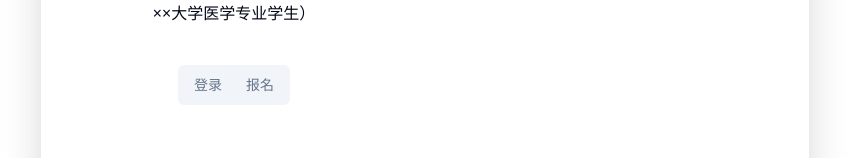
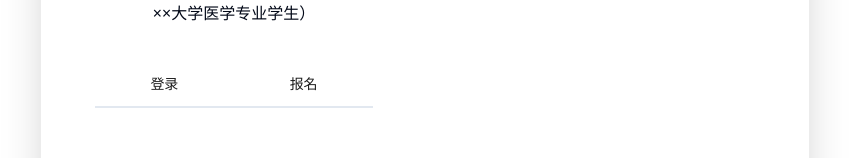
Before and after one commit to ss2d22/LiAiMedChat, a React (Vite) app in the folder limedaichatFrontend/: page /authentication in a window 1280 px wide. Shown: the part 441-599 px from the top of the page, without its empty margins (247-1096 px from the left). Built offline with nearby package versions, Linux system fonts and the light colour scheme.

Commit message:
styled the tabs component and added the input compnent from shacn ui

```diff
--- /dev/null
+++ b/limedaichatFrontend/src/components/ui/input.tsx
@@ -0,0 +1,25 @@
+import * as React from "react"
+
+import { cn } from "@/lib/utils"
+
+export interface InputProps
+  extends React.InputHTMLAttributes<HTMLInputElement> {}
+
+const Input = React.forwardRef<HTMLInputElement, InputProps>(
+  ({ className, type, ...props }, ref) => {
+    return (
+      <input
+        type={type}
+        className={cn(
+          "flex h-10 w-full rounded-md border border-input bg-background px-3 py-2 text-sm ring-offset-background file:border-0 file:bg-transparent file:text-sm file:font-medium placeholder:text-muted-foreground focus-visible:outline-none focus-visible:ring-2 focus-visible:ring-ring focus-visible:ring-offset-2 disabled:cursor-not-allowed disabled:opacity-50",
+          className
+        )}
+        ref={ref}
+        {...props}
+      />
+    )
+  }
+)
+Input.displayName = "Input"
+
+export { Input }
--- a/limedaichatFrontend/src/pages/authentication/index.tsx
+++ b/limedaichatFrontend/src/pages/authentication/index.tsx
@@ -17,10 +17,20 @@ const Auth = () => {
             </p>
           </div>
           <div className="flex items-center justify-center w-full">
-            <Tabs>
-              <TabsList>
-                <TabsTrigger value="登录">登录</TabsTrigger>
-                <TabsTrigger value="报名">报名</TabsTrigger>
+            <Tabs className="w-3/4">
+              <TabsList className="bg-transparent rounded-none w-full">
+                <TabsTrigger
+                  value="登录"
+                  className="data-[state=active]:bg-transparent text-black text-opacity-90 border-b-2 rounded-none w-full data-[state=active]:text-black data-[state=active]:font-semibold data-[state=active]:border-b-purple-500 p-3 transition-all duration-500"
+                >
+                  登录
+                </TabsTrigger>
+                <TabsTrigger
+                  value="报名"
+                  className="data-[state=active]:bg-transparent text-black text-opacity-90 border-b-2 rounded-none w-full data-[state=active]:text-black data-[state=active]:font-semibold data-[state=active]:border-b-purple-500 p-3 transition-all duration-500"
+                >
+                  报名
+                </TabsTrigger>
               </TabsList>
               <TabsContent value="登录"></TabsContent>
               <TabsContent value="报名 "></TabsContent>
```
